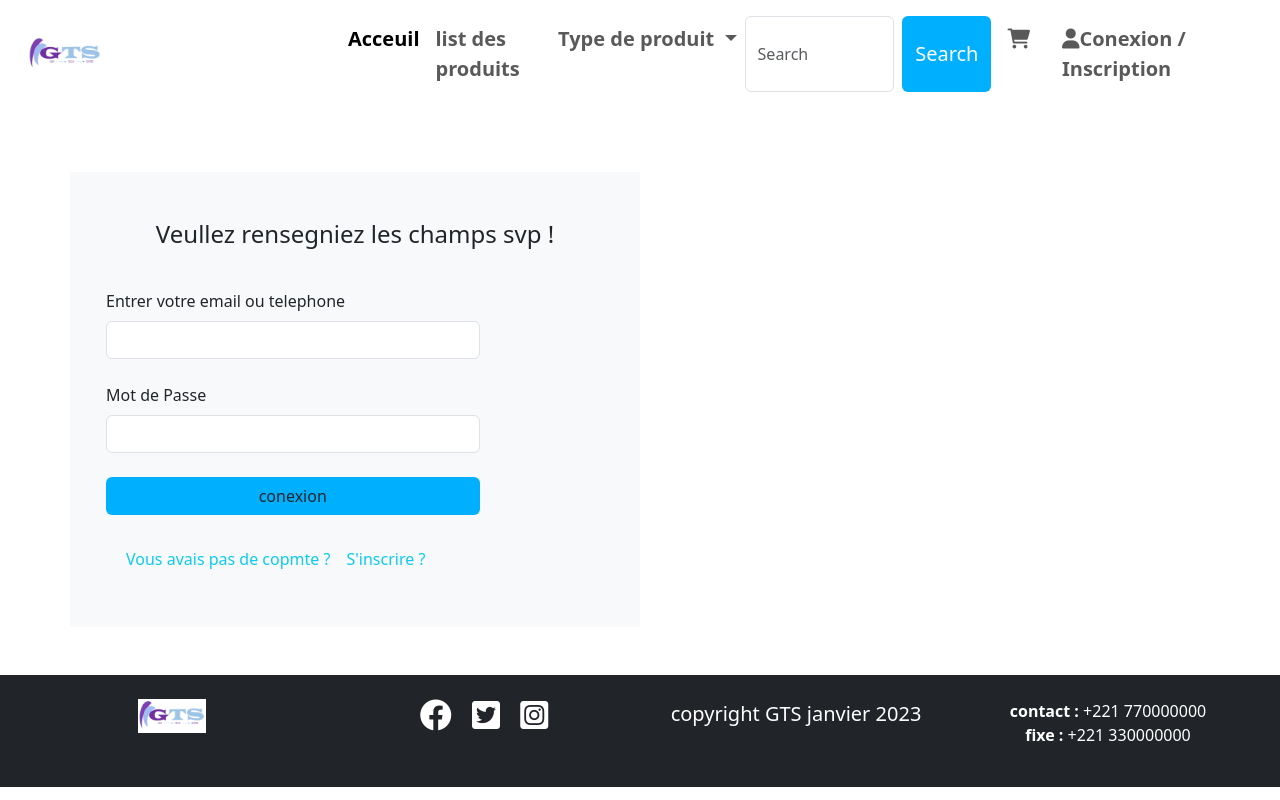
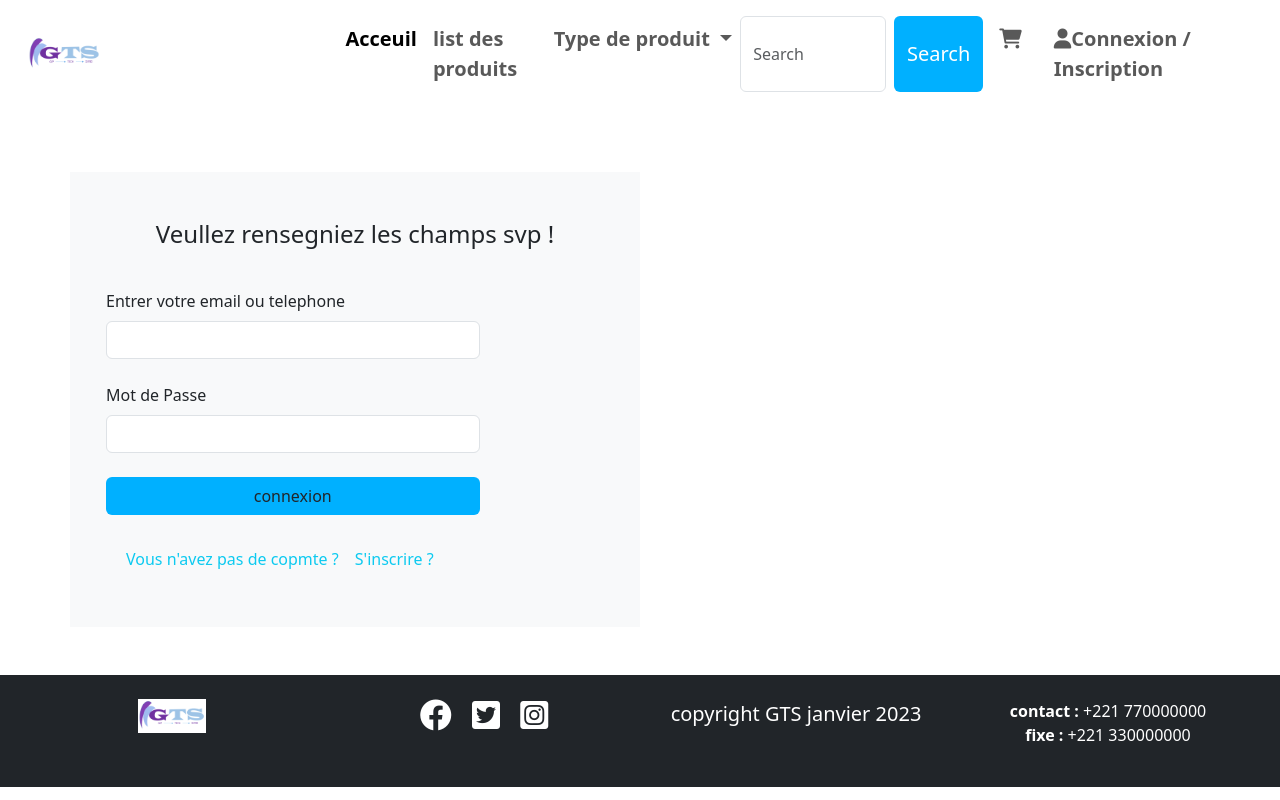
Before and after one commit to saliou1/GTS, a plain HTML site: page conexion/index.html in a window 1280 px wide. Drawn offline with nearby package versions, Linux system fonts and the light colour scheme.

Commit message:
Update index.html

```diff
--- a/conexion/index.html
+++ b/conexion/index.html
@@ -53,7 +53,7 @@
               <i class="fa-solid fa-1x fa-cart-shopping"></i></a>
           </li>
           <li class="nav-item mx-2">
-            <a class="nav-link" href="#"><i class="fa-solid fa-user"></i>Conexion / Inscription</a>
+            <a class="nav-link" href="#"><i class="fa-solid fa-user"></i>Connexion / Inscription</a>
           </li>
         </ul>
     </div>
@@ -93,11 +93,11 @@
             <label for="exampleInputPassword1" class="form-label mb-2">Mot de Passe</label>
             <input type="" class="form-control w-75">
           </div>
-          <button type="submit" class="btn  w-75 mb-3" style="background: #00B0FF;">conexion</button>
+          <button type="submit" class="btn  w-75 mb-3" style="background: #00B0FF;">connexion</button>
           <nav class="navbar navbar-expand-lg bg-light">
             <div class="container-fluid">
                 <div class="navbar-nav mb-3">
-                  <div class="nav-link f-start text-info" aria-current="page" href="#">Vous avais pas de copmte ?</div>
+                  <div class="nav-link f-start text-info" aria-current="page" href="#">Vous n'avez pas de copmte ?</div>
                   <a class="nav-link text-info" href="../inscritt/index.html">S'inscrire ?</a>
                 </div>
             </div>
```
